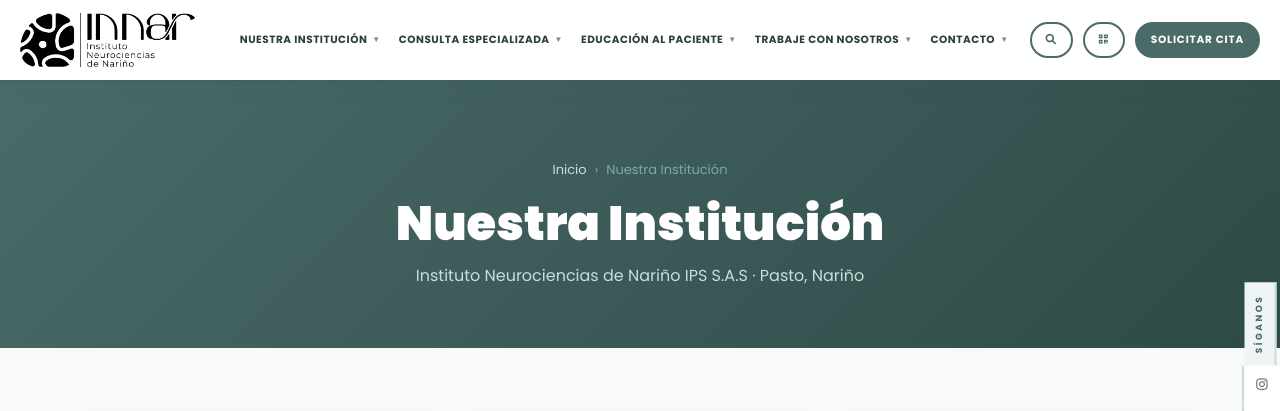
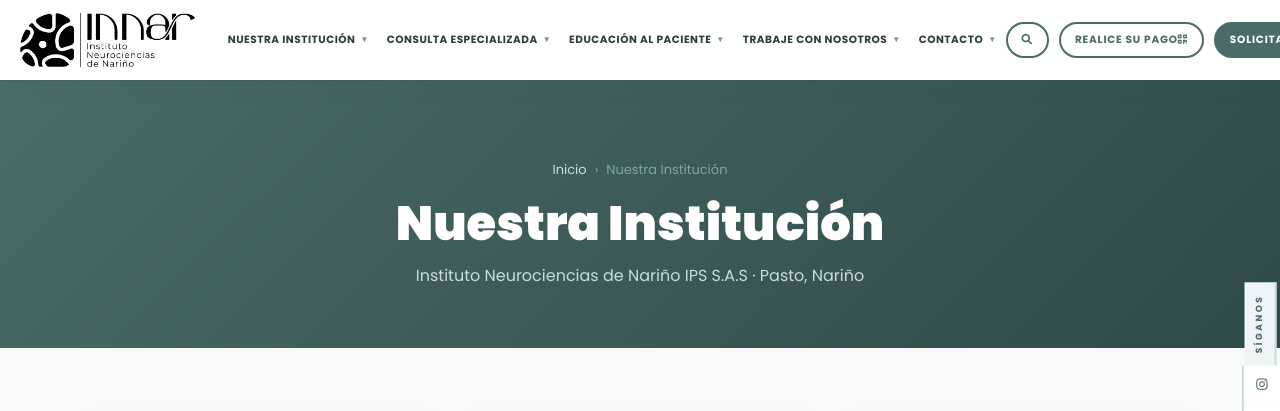
Before and after one commit to MarioZ1204/NEURO-WEB, a Laravel app: page /acerca-de-nosotros in a window 1280 px wide. Shown: the top 411 px of the page. Run offline with Laravel 12, Linux system fonts and the light colour scheme; some libraries are stand-ins or nearby versions.

Commit message:
Update layout

```diff
--- a/resources/views/layout/app.blade.php
+++ b/resources/views/layout/app.blade.php
@@ -541,7 +541,7 @@
 
         <div class="nav-cta">
             <a href="{{ route('busqueda') }}" class="btn-cta-outline" style="padding:8px 14px;" title="Buscar"><i class="fa fa-search"></i></a>
-            <button onclick="openQRModal()" class="btn-cta-outline" style="padding:8px 14px;" title="Pagos y Donaciones"><i class="fa fa-qrcode"></i></button>
+            <button onclick="openQRModal()" class="btn-cta-outline" style="padding:8px 14px;" title="Pagos y Donaciones">REALICE SU PAGO<i class="fa fa-qrcode"></i></button>
             <a href="{{ route('landing.inicio') }}#map" class="btn-cta-solid">SOLICITAR CITA</a>
         </div>
 
```
